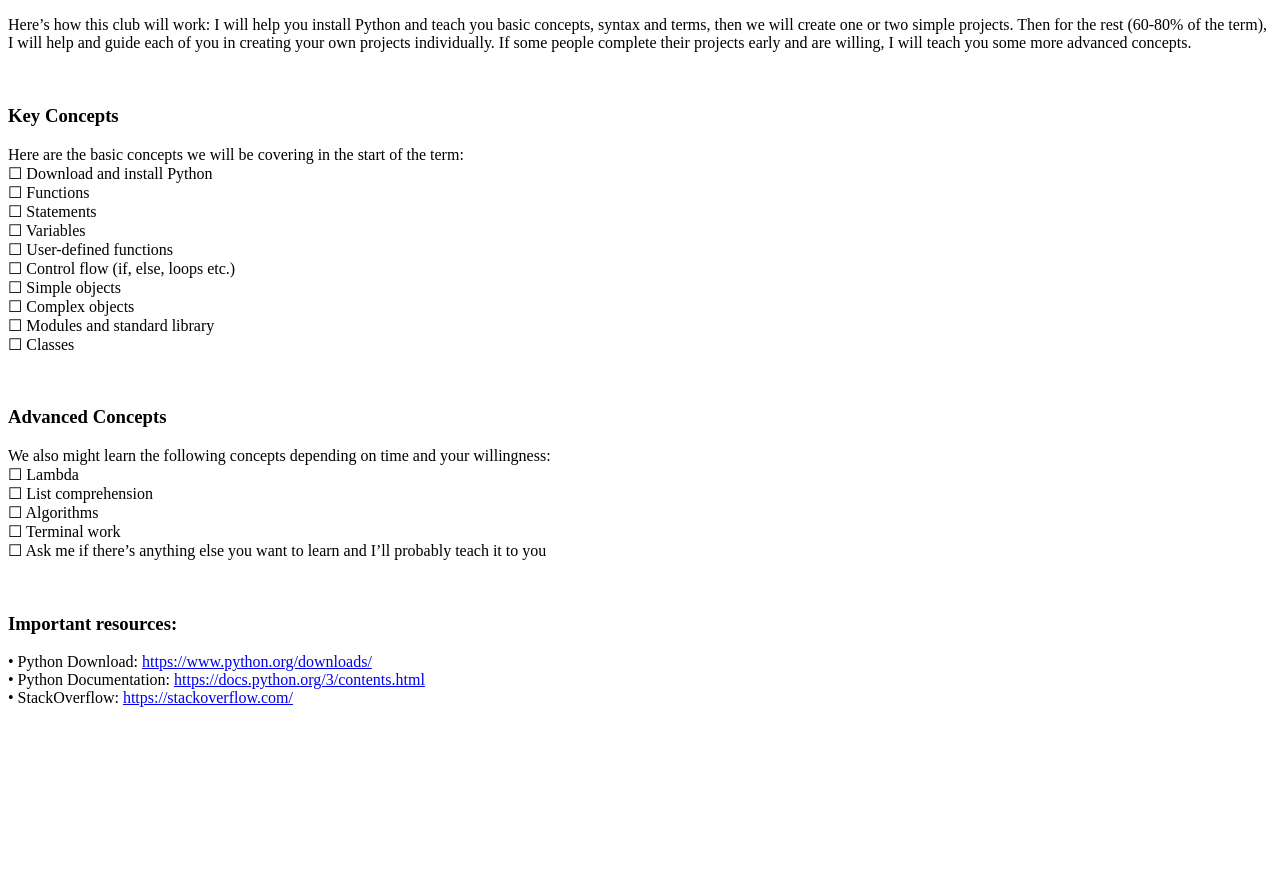
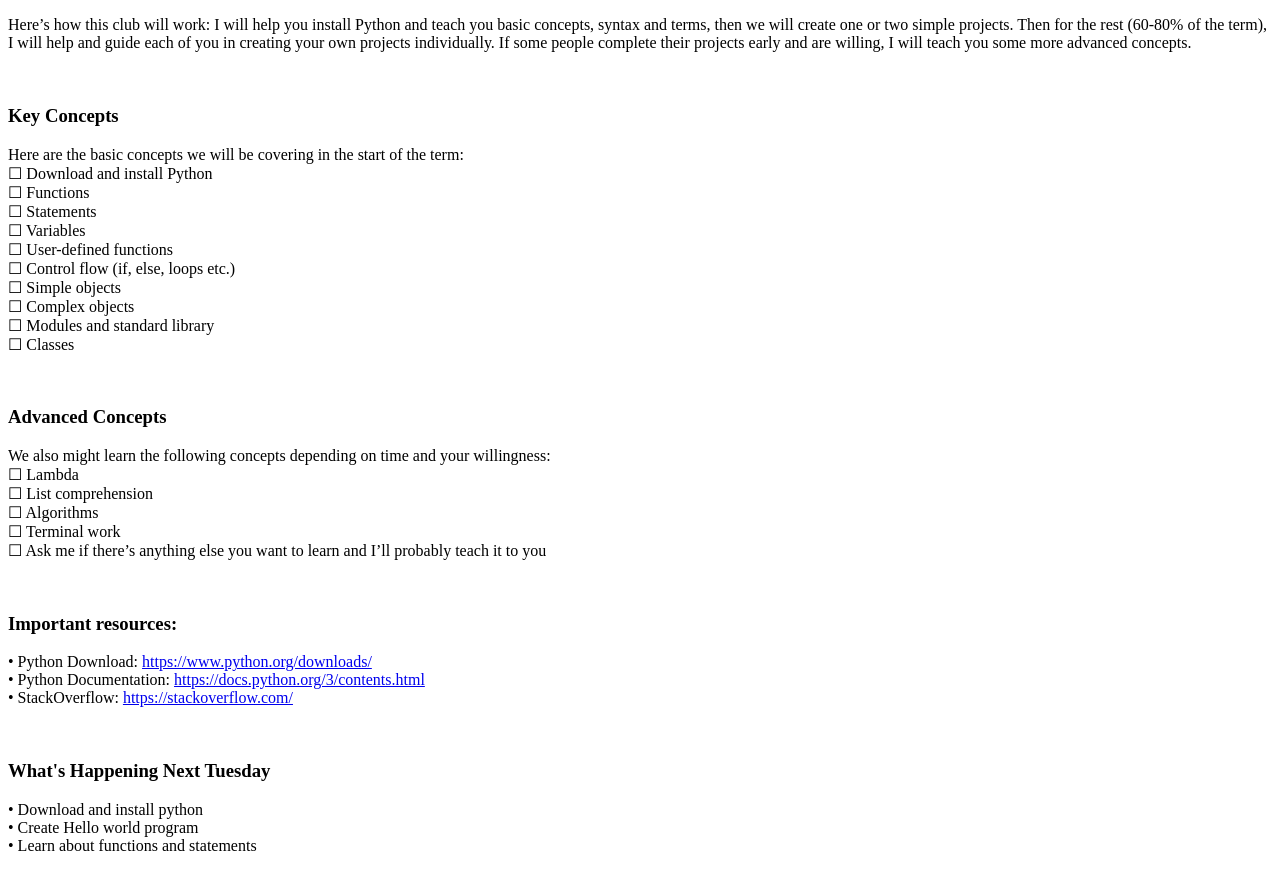
Before and after one commit to ChessMan14/ChessMan14.github.io, a plain HTML site: page index.html in a window 1280 px wide. Shown: the part 91-962 px from the top of the page. Before the commit the page ends 814 px from the top, so only its background shows below. Drawn offline with Linux system fonts and the light colour scheme.

Commit message:
Committing...

```diff
--- a/index.html
+++ b/index.html
@@ -39,6 +39,14 @@ We also might learn the following concepts depending on time and your willingnes
 • Python Download: <a href=https://www.python.org/downloads/>https://www.python.org/downloads/</a>
 <br>• Python Documentation: <a href=https://docs.python.org/3/contents.html>https://docs.python.org/3/contents.html</a>
 <br>• StackOverflow: <a href=https://stackoverflow.com/>https://stackoverflow.com/</a>
+	</p><br>
+
+	<!--What's Happening-->
+	<h3>What's Happening Next Tuesday</h3>
+	<p>
+• Download and install python
+<br>• Create Hello world program
+<br>• Learn about functions and statements
 	</p>
 	</body>
 </html>
```
